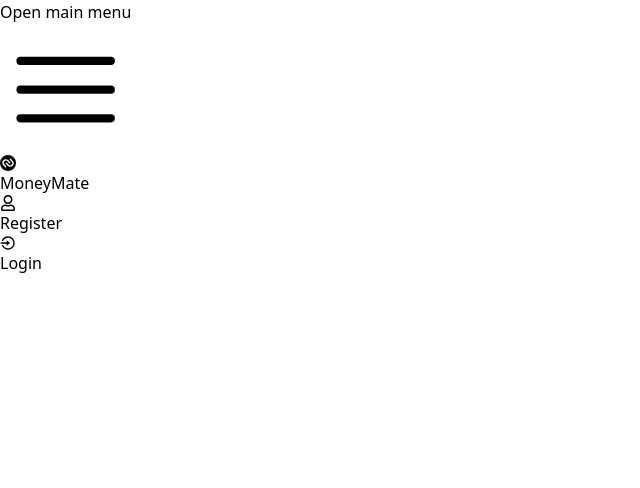
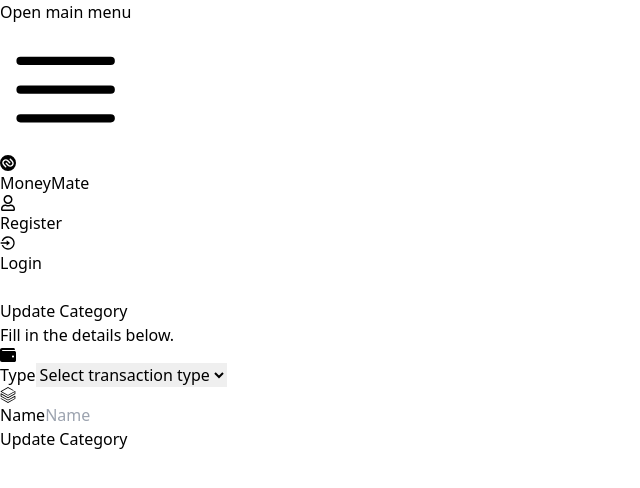
Before and after one commit to namansoni0016/expense-tracker, a React (Vite) app in the folder frontend/: page /update-category/1 in a window 1280 px wide. Shown: the top 488 px of the page, without its empty margins (0-640 px from the left). Built offline with nearby package versions, Linux system fonts and the light colour scheme.

Commit message:
Update and Delete category

```diff
--- a/frontend/src/App.jsx
+++ b/frontend/src/App.jsx
@@ -7,6 +7,7 @@ import PrivateNavbar from "./Components/Navbar/PrivateNavbar";
 import AddCategory from "./Components/Category/AddCategory";
 import { useSelector } from "react-redux";
 import CategoryList from "./Components/Category/CategoryList";
+import UpdateCategory from "./Components/Category/UpdateCategory";
 
 function App() {
   const user = useSelector((state) => state?.auth?.user);
@@ -20,6 +21,7 @@ function App() {
         <Route path="/login" element={<Login/>}/>
         <Route path="/add-category" element={<AddCategory/>}/>
         <Route path="/categories" element={<CategoryList/>}/>
+        <Route path="/update-category/:id" element={<UpdateCategory/>}/>
       </Routes>
     </BrowserRouter>
   )
--- a/frontend/src/Components/Category/AddCategory.jsx
+++ b/frontend/src/Components/Category/AddCategory.jsx
@@ -24,7 +24,7 @@ const AddCategory = () => {
     // Mutation
     const { mutateAsync, isPending, isError, error, isSuccess } = useMutation({
         mutationFn: addCategoryAPI,
-        mutationKey: ['login']
+        mutationKey: ['add-category']
     });
     const formik = useFormik({
         initialValues: {
@@ -33,7 +33,9 @@ const AddCategory = () => {
         },
         validationSchema,
         onSubmit: (values) => {
-            mutateAsync(values).then((data)=>console.log(data)).catch(e=>console.log(e));
+            mutateAsync(values).then((data)=>{
+                navigate('/categories')
+            }).catch(e=>console.log(e));
         },
     });
     return (
--- a/frontend/src/Components/Category/CategoryList.jsx
+++ b/frontend/src/Components/Category/CategoryList.jsx
@@ -2,14 +2,30 @@ import React from "react";
 import { FaTrash, FaEdit } from "react-icons/fa";
 import { useMutation, useQuery } from "@tanstack/react-query";
 import { Link } from "react-router-dom";
-import { listCategoriesAPI } from "../../services/category/categoryService";
+import { listCategoriesAPI, deleteCategoryAPI } from "../../services/category/categoryService";
 import AlertMessage from "../AlertMessage";
+import { useNavigate } from "react-router-dom";
 
 const CategoryList = () => {
-    const { data, isError, isLoading, isFetched, error } = useQuery({
+    //Fetching
+    const { data, isError, isLoading, isFetched, error, refetch } = useQuery({
         queryFn: listCategoriesAPI,
         queryKey: ['list-categories']
     });
+    //Deleting
+    const navigate = useNavigate();
+    // Mutation
+    const { mutateAsync, isPending, error: categoryError, isSuccess } = useMutation({
+        mutationFn: deleteCategoryAPI,
+        mutationKey: ['delete-category']
+    });
+    //Delete Handler
+    const handleDelete = (id) => {
+        mutateAsync(id).then((date)=>{
+            //refetch
+            refetch();
+        }).catch(e=>console.log(e));
+    }
     return (
         <div className="max-w-md mx-auto my-10 bg-white p-6 rounded-lg shadow-lg">
             <h2 className="text-2xl font-semibold text-gray-800 mb-4">Categories</h2>
--- a/frontend/src/Components/Category/UpdateCategory.jsx
+++ b/frontend/src/Components/Category/UpdateCategory.jsx
@@ -10,6 +10,8 @@ import {
 import { SiDatabricks } from "react-icons/si";
 import { useQuery, useMutation } from "@tanstack/react-query";
 import { useNavigate, useParams } from "react-router-dom";
+import { updateCategoryAPI } from "../../services/category/categoryService";
+import AlertMessage from "../AlertMessage";
 
 const validationSchema = Yup.object({
     name: Yup.string().required("Category name is required!").oneOf(["income", "expense"]),
@@ -17,12 +19,30 @@ const validationSchema = Yup.object({
 });
 
 const UpdateCategory = () => {
+    //Params
+    const { id } = useParams();
+    //Navigate
+    const navigate = useNavigate();
+    // Mutation
+    const { mutateAsync, isPending, isError, error, isSuccess } = useMutation({
+        mutationFn: updateCategoryAPI,
+        mutationKey: ['update-category']
+    });
     const formik = useFormik({
         initialValues: {
             type: "",
             name: "",
         },
-        onSubmit: (values) => {},
+        onSubmit: (values) => {
+            const data = {
+                ...values,
+                id
+            }
+            mutateAsync(data).then((data)=>{
+                //redirect
+                navigate('/categories')
+            }).catch((e) => console.log(e));
+        },
     });
     return (
         <form onSubmit={formik.handleSubmit} className="max-w-lg mx-auto my-10 bg-white p-6 rounded-lg shadow-lg space-y-6">
@@ -30,9 +50,9 @@ const UpdateCategory = () => {
                 <h2 className="text-2xl font-semibold text-gray-800">Update Category</h2>
                 <p className="text-gray-600">Fill in the details below.</p>
             </div>
-            {/* Display alert
+            {/* Display alert */}
             {isError && (<AlertMessage type="error" message={error?.response?.data?.message || "Something happened please try again later"} />)}
-            {isSuccess && (<AlertMessage type="success" message="Category added successfully, redirecting..." />)} */}
+            {isSuccess && (<AlertMessage type="success" message="Category added successfully, redirecting..." />)}
             {/* Category Type */}
             <div className="space-y-2">
                 <label htmlFor="type" className="flex gap-2 items-center text-gray-700 font-medium">
--- a/frontend/src/Components/Navbar/PrivateNavbar.jsx
+++ b/frontend/src/Components/Navbar/PrivateNavbar.jsx
@@ -128,7 +128,7 @@ export default function PrivateNavbar() {
                         <div className="space-y-1 pb-3 pt-2">
                             <Link to="/">
                                 <Disclosure.Button as="button" className="block border-l-4 border-transparent py-2 pl-3 pr-4 text-base font-medium text-gray-500 hover:border-gray-300 hover:bg-gray-50 hover:text-gray-700 sm:pl-5 sm:pr-6">
-                                    MasyncTracker
+                                    MoneyMate
                                 </Disclosure.Button>
                             </Link>
                             <Link to="/add-transaction">
--- a/frontend/src/services/category/categoryService.js
+++ b/frontend/src/services/category/categoryService.js
@@ -28,3 +28,28 @@ export const listCategoriesAPI = async() => {
     //Return a promise
     return response.data;
 }
+
+//Update category
+export const updateCategoryAPI = async({ name, type, id }) => {
+    const response = await axios.put(`${BASE_URL}/categories/update/${id}`, {
+        name,
+        type,
+    }, {
+        headers: {
+            Authorization: `Bearer ${token}`,
+        },
+    });
+    //Return a promise
+    return response.data;
+}
+
+//delete category
+export const deleteCategoryAPI = async(id) => {
+    const response = await axios.delete(`${BASE_URL}/categories/delete/${id}`, {
+        headers: {
+            Authorization: `Bearer ${token}`,
+        },
+    });
+    //Return a promise
+    return response.data;
+}
```
